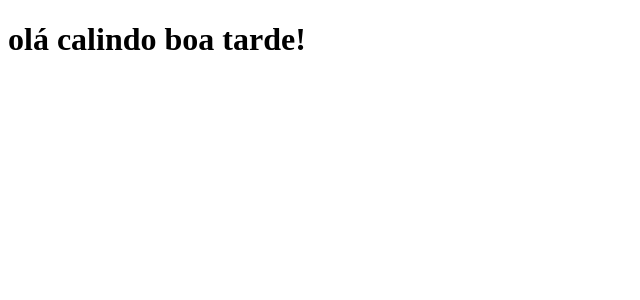
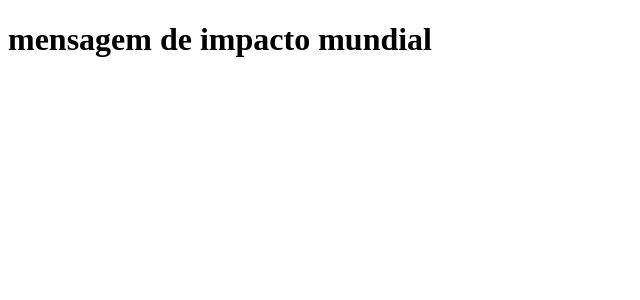
Before and after one commit to RafaNgk/clone-tabnews, a Next.js app: page / in a window 1280 px wide. Shown: the top 300 px of the page, without its empty margins (0-640 px from the left). Built offline with nearby package versions, Linux system fonts and the light colour scheme.

Commit message:
alterando frase generica

```diff
--- a/pages/index.js
+++ b/pages/index.js
@@ -1,5 +1,5 @@
 function Home() {
-  return <h1>olá calindo boa tarde!</h1>;
+  return <h1>mensagem de impacto mundial</h1>;
 }
 
 export default Home;
```
